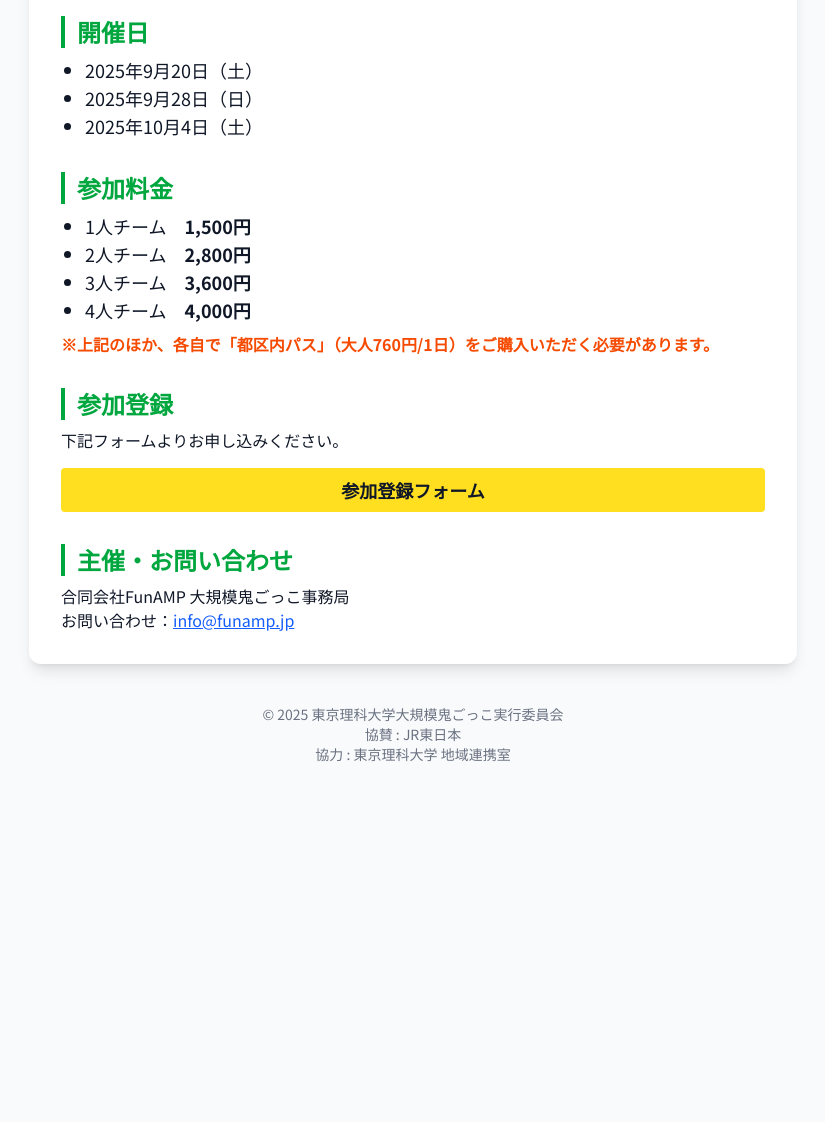
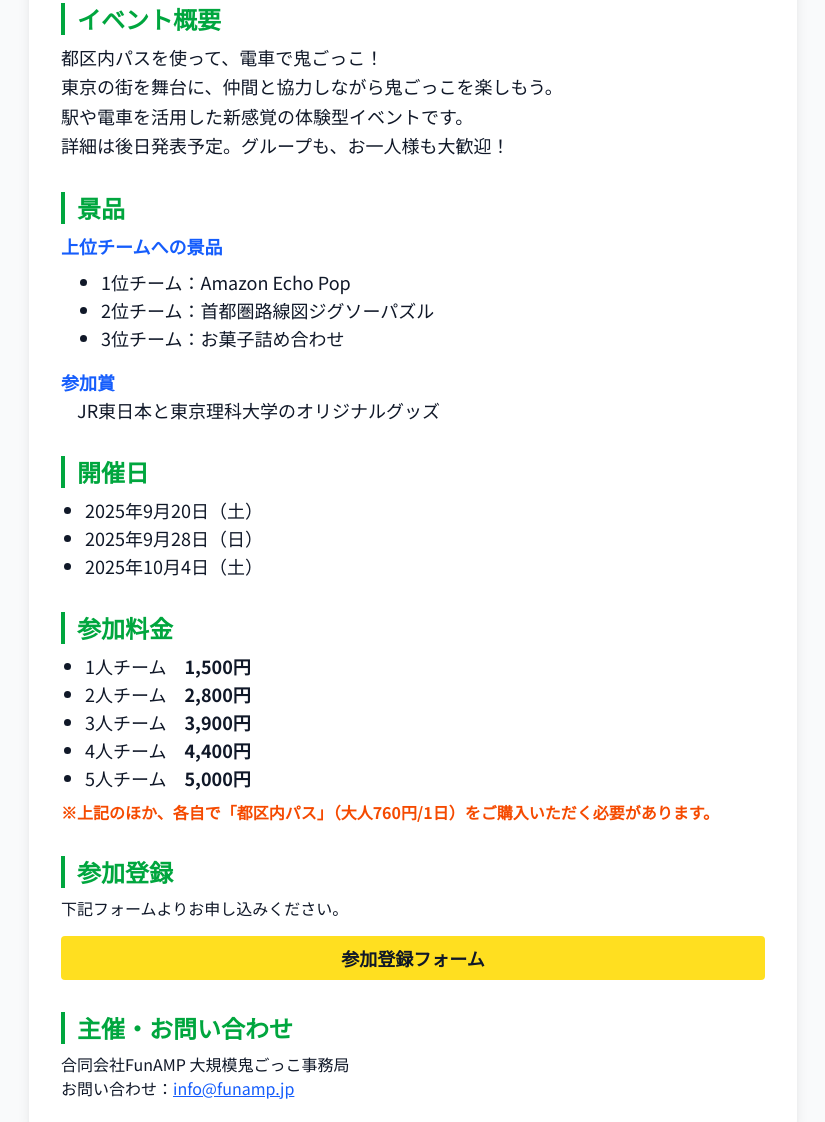
Before and after one commit to sandaime-RM/trafficTagTokyo, a plain HTML site: page index.html in a window 1280 px wide. Shown: the part 835-1957 px from the top of the page, without its empty margins (227-1052 px from the left). Before the commit the page ends 1615 px from the top, so only its background shows below. Drawn offline with nearby package versions, Linux system fonts and the light colour scheme.

Commit message:
景品とヘッダー

```diff
--- a/index.html
+++ b/index.html
@@ -10,7 +10,7 @@
 </head>
 <body class="bg-gray-50 text-gray-900 min-h-screen" style="font-family: 'Noto Sans JP', sans-serif;">
     <header class="bg-white border-b-2 border-gray-200 py-8 text-center shadow-sm">
-        <h1 class="text-4xl md:text-5xl font-extrabold tracking-widest text-green-600">電車で鬼ごっこ ～都区内パス版～</h1>
+        <img src="images/header.png" alt="電車で鬼ごっこ ～都区内パス版～" class="mx-auto rounded-2xl">
         <nav class="mt-4">
             <ul class="flex justify-center gap-6 text-base font-semibold">
                 <li><a href="index.html" class="text-blue-600 hover:text-blue-800">トップ</a></li>
@@ -36,6 +36,21 @@
             </p>
         </section>
 
+        <section class="event-details mt-8">
+            <h2 class="text-2xl font-bold text-green-600 border-l-4 border-green-600 pl-3 mb-2">景品</h2>
+            <h3 class="text-lg font-semibold text-blue-600 mb-2">上位チームへの景品</h3>
+            <ul class="ml-10 list-disc text-lg">
+                <li>1位チーム：Amazon Echo Pop</li>
+                <li>2位チーム：首都圏路線図ジグソーパズル</li>
+                <li>3位チーム：お菓子詰め合わせ</li>
+            </ul>
+
+            <h3 class="text-lg font-semibold text-blue-600 mt-4">参加賞</h3>
+            <p class="text-lg ms-4">
+                JR東日本と東京理科大学のオリジナルグッズ
+            </p>
+        </section>
+
         <section class="event-info mt-8">
             <h2 class="text-2xl font-bold text-green-600 border-l-4 border-green-600 pl-3 mb-2">開催日</h2>
             <ul class="ml-6 list-disc text-lg">
@@ -50,8 +65,9 @@
             <ul class="ml-6 list-disc text-lg">
                 <li>1人チーム　<span class="font-bold">1,500円</span></li>
                 <li>2人チーム　<span class="font-bold">2,800円</span></li>
-                <li>3人チーム　<span class="font-bold">3,600円</span></li>
-                <li>4人チーム　<span class="font-bold">4,000円</span></li>
+                <li>3人チーム　<span class="font-bold">3,900円</span></li>
+                <li>4人チーム　<span class="font-bold">4,400円</span></li>
+                <li>5人チーム　<span class="font-bold">5,000円</span></li>
             </ul>
             <p class="mt-2 text-orange-600 font-semibold">※上記のほか、各自で「都区内パス」（大人760円/1日）をご購入いただく必要があります。</p>
         </section>
```
Also changed, not shown: flow.html (+1 -1 lines), past-events.html (+1 -1 lines), rules.html (+1 -1 lines), images/header.png (added).
